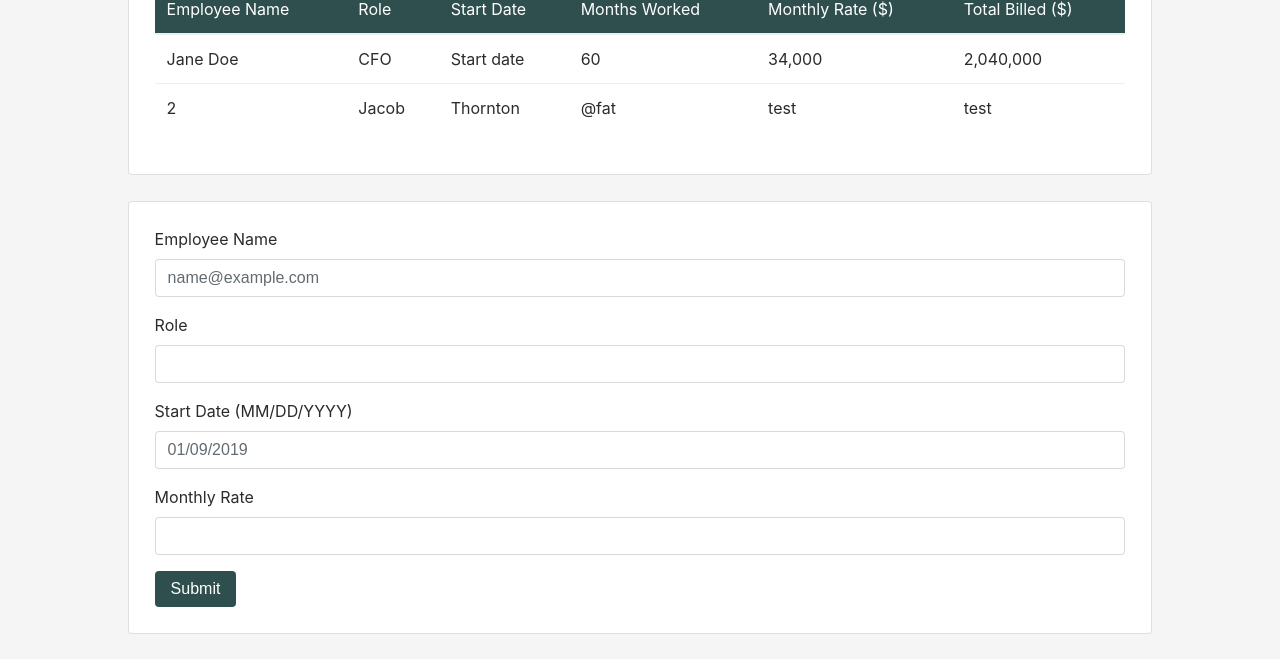
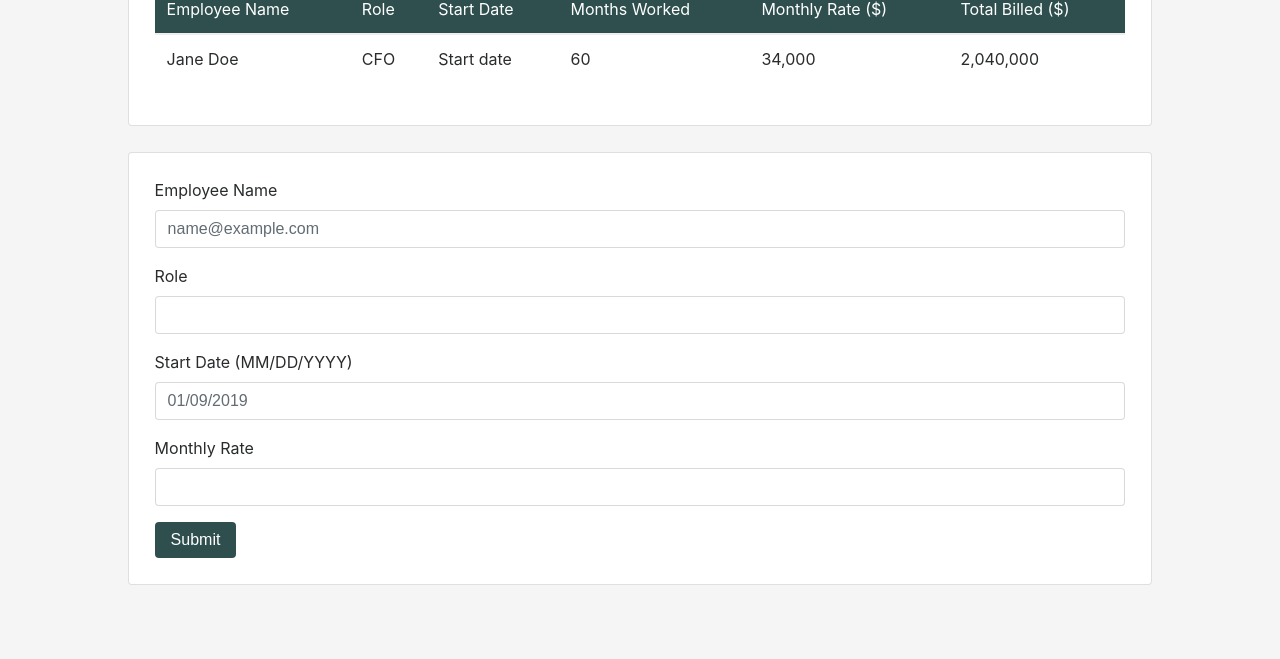
Before and after one commit to Jbambei/FirebaseTimesheet, a plain HTML site: page index.html in a window 1280 px wide. Shown: the part 253-912 px from the top of the page. After the commit the page ends 863 px from the top, so only its background shows below. Drawn offline with nearby package versions, Linux system fonts and the light colour scheme; a script that the page names is missing.

Commit message:
deleted hardcoded table data

```diff
--- a/index.html
+++ b/index.html
@@ -42,14 +42,6 @@
                                     <td>34,000</td>
                                     <td>2,040,000</td>
                                     </tr>
-                                    <tr>
-                                    <td scope="row">2</td>
-                                    <td>Jacob</td>
-                                    <td>Thornton</td>
-                                    <td>@fat</td>
-                                    <td>test</td>
-                                    <td>test</td>
-                                    </tr>
                                 </tbody>
                                 </table>
 
```
